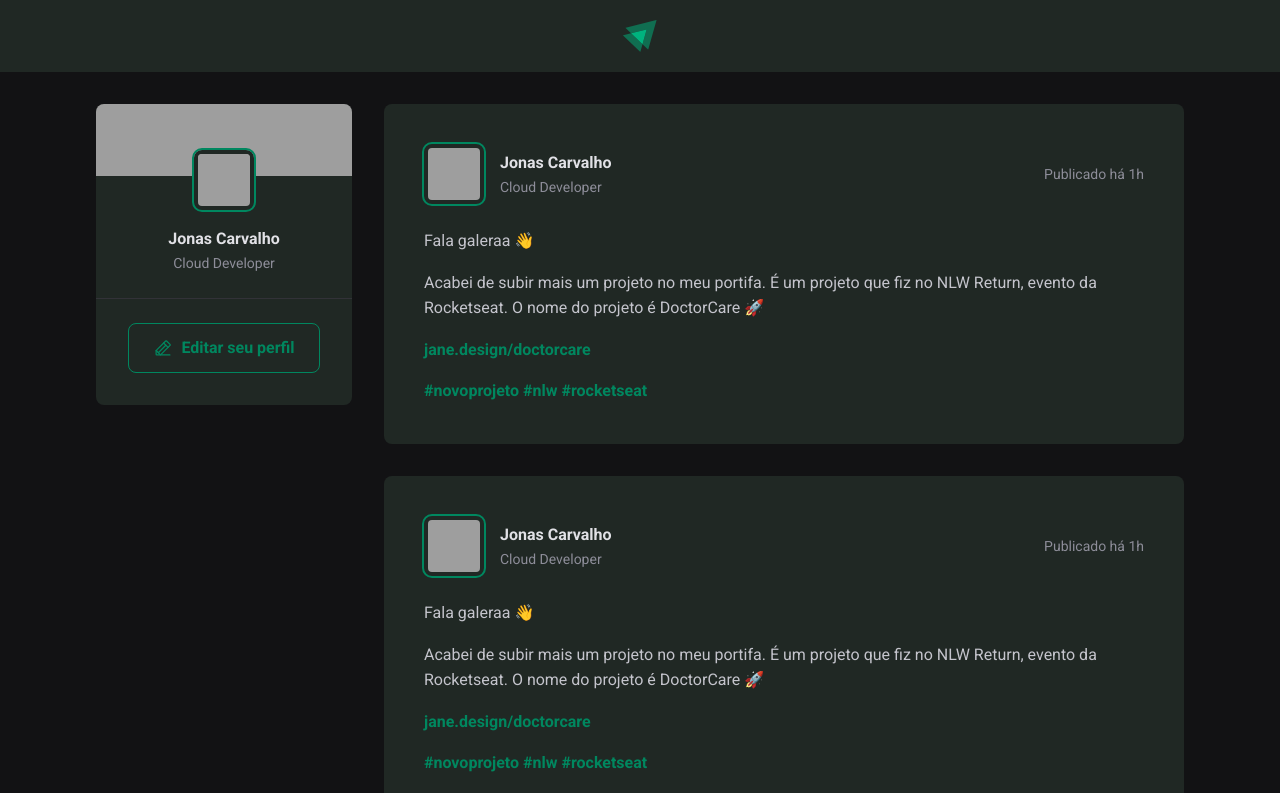
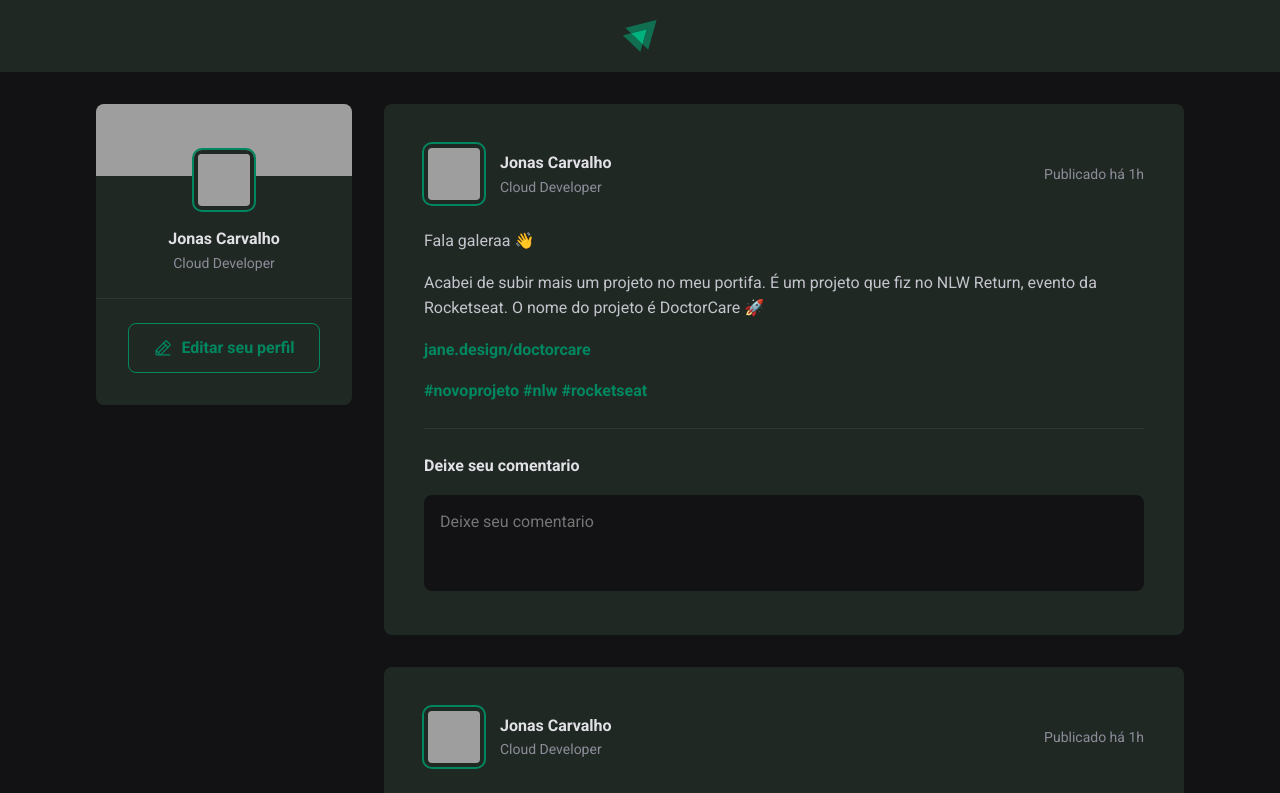
Before and after one commit to jonasmcarvalho/01-fundamentos-reactjs, a React (Vite) app: page / in a window 1280 px wide. Shown: the top 793 px of the page. Built offline with nearby package versions, Linux system fonts and the light colour scheme; grey boxes are pictures that could not be loaded.

Commit message:
Comment Form

```diff
--- a/src/components/Post.jsx
+++ b/src/components/Post.jsx
@@ -25,6 +25,18 @@ export function Post() {
               </p>
             </div>
 
+            <form className={styles.commentForm}>
+                <strong>Deixe seu comentario</strong>
+
+                <textarea
+                    placeholder='Deixe seu comentario'
+                />
+
+                <footer>
+                    <button type='submit'>Publicar</button>
+                </footer>
+            </form>
+
         </article>
     )
 }
--- a/src/components/Post.module.css
+++ b/src/components/Post.module.css
@@ -64,3 +64,55 @@
     color: var(--gray-400);
     line-height: 1.6;
 }
+
+.commentForm {
+    width: 100%;
+    margin-top: 1.5rem;
+    padding-top: 1.5rem;
+    border-top: 1px solid var(--gray-600);
+}
+
+.commentForm > strong {
+    line-height: 1.6;
+    color: var(--gray-100);
+}
+
+.commentForm textarea {
+    width: 100%;
+    background: var(--gray-900);
+    border: 0;
+    resize: none;
+    height: 6rem;
+    padding: 1rem;
+    border-radius: 8px;
+    color: var(--gray-100);
+    line-height: 1.4;
+    margin-top: 1rem;
+}
+
+.commentForm footer {
+    visibility: hidden;
+    max-height: 0;
+}
+
+.commentForm:focus-within footer {
+    visibility: visible;
+    max-height: none;
+}
+
+.commentForm button[type=submit] {
+    padding: 1rem 1.5rem;
+    margin-top: 1rem;
+    border-radius: 8px;
+    border: 0;
+    background: var(--green-500);
+    color: var(--white);
+    font-weight: bold;
+    cursor: pointer;
+
+    transition: background-color 0.1s;
+}
+
+.commentForm button[type=submit]:hover {
+    background: var(--green-300);
+}
--- a/src/global.css
+++ b/src/global.css
@@ -10,6 +10,11 @@
 
     --green-300: #00B37e;
     --green-500: #00875f;
+}
+
+:focus {
+    outline: transparent;
+    box-shadow: 0 0 0 2px var(--green-500);
 }
 
 * {
```
